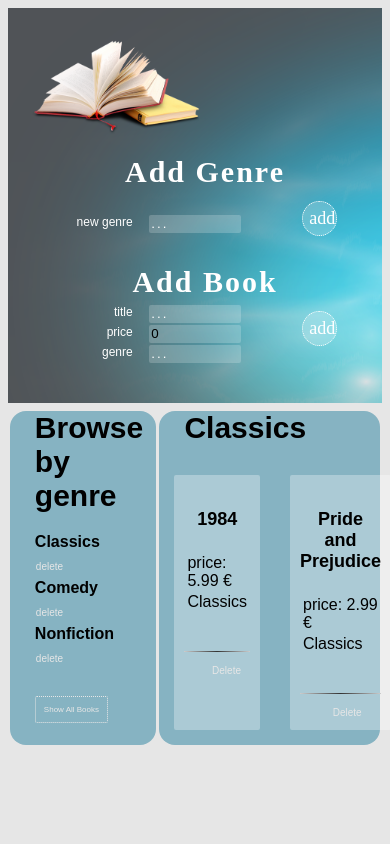
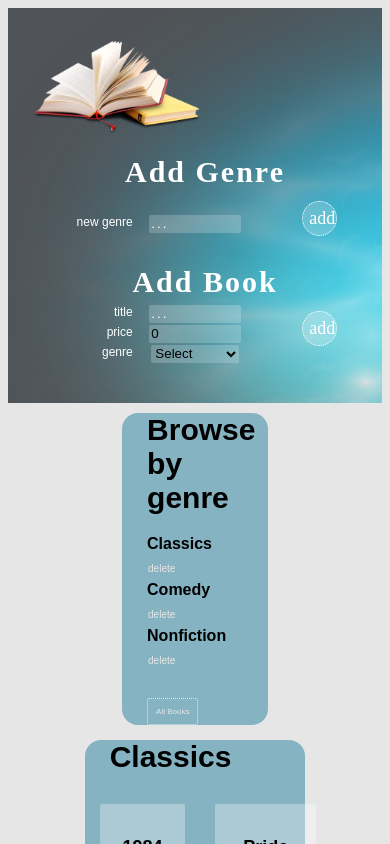
Before and after one commit to AnnaKanska/Bookstore-app, a React (Create React App) app: page / in a window 390 px wide. Shown: the top 844 px of the page. Built offline with nearby package versions, Linux system fonts and the light colour scheme.

Commit message:
added functionality to select book genre only from existing genres

```diff
--- a/src/App.css
+++ b/src/App.css
@@ -129,7 +129,7 @@ html {
   width: 42px;
 }
 /* input fields */
-input {
+input, select {
   background-color: rgba(255, 255, 255, 0.2);
   border: none;
   border-radius: 2px;
@@ -156,6 +156,16 @@ input {
   background-color: rgba(110, 167, 186, 0.8);
   border-radius: 1em;
   margin: 1% auto;
+}
+@media only screen and (max-width: 960px) {
+    .genre-container, .book-container{
+    display: block;
+    width: 100%;
+    margin: 10px auto
+  }
+    .content-container{
+    display: block;
+  }
 }
 .genre-container{
   width: 39%;
--- a/src/App.js
+++ b/src/App.js
@@ -175,15 +175,21 @@ class App extends Component {
                 />
                 <br />
                 <p className="genre-text">genre</p>
-                <input
-                  className="input-book-genre"
-                  type="text"
+                <select
                   name="genre"
                   required
                   value={this.state.currentBook.genre}
+                  className="input-book-genre"
                   onChange={e => this.handleBookChange(e)}
-                  placeholder="..."
-                />
+                >
+                  <option defaultChecked>Select</option>
+                  {this.state.genres.map((genre, i) => (
+                    <option value={genre} key={i}>
+                      {genre}
+                    </option>
+                  ))}
+                </select>
+
                 <button className="submit-book" type="submit">
                   add
                 </button>
@@ -219,7 +225,7 @@ class App extends Component {
                       className="showAll-btn"
                       onClick={() => this.onAllBooks()}
                     >
-                      Show All Books
+                      All Books
                     </button>
                   </div>
                 )}
```
Also changed, not shown: src/remporary app.js (deleted, +0 -265 lines).
